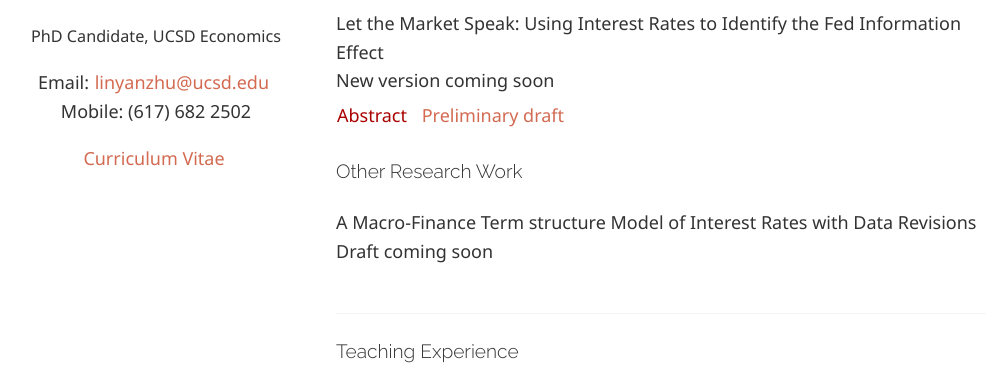
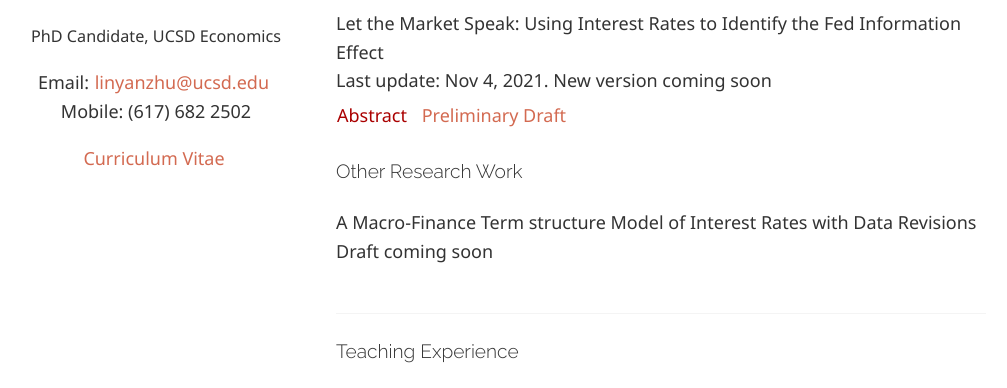
Before and after one commit to linyan-zhu/linyan-zhu.github.io, a plain HTML site: page index.html in a window 1280 px wide. Shown: the part 396-784 px from the top of the page, without its empty margins (134-1141 px from the left). Drawn offline with nearby package versions, Linux system fonts and the light colour scheme.

Commit message:
update draft

```diff
--- a/index.html
+++ b/index.html
@@ -80,10 +80,10 @@
 	<h5></h5>
 	<h4>Job Market Paper</h4>
 	<div class="paper" id="p:fedinfo"><div class="papertitle"> Let the Market Speak: Using Interest Rates to Identify the Fed Information Effect </div>
-	<p-3> New version coming soon </p-3>
+	<p-3> Last update: Nov 4, 2021. New version coming soon </p-3>
 	<div class="links">
 	<a class="btn" href="#a:fedinfo" data-toggle="collapse" role="button" aria-expanded="true" aria-controls="a:fedinfo">Abstract</a>
-	<a class="btn-link" href="https://drive.google.com/file/d/1KskOcdNm9DOmltNSQPlur5cTFdUUV67U/view?usp=sharing">Preliminary draft</a>
+	<a class="btn-link" href="https://drive.google.com/file/d/1va7P-NJppd9Q_zA1TM6-aThrAjFaM-gB/view?usp=sharing">Preliminary Draft</a>
 
 	<div class="abstract collapse" id="a:fedinfo">
 	<div class="card bg-light p-2 mb-2">
```
